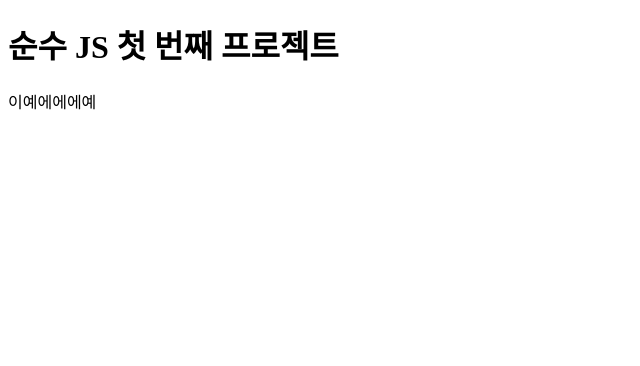
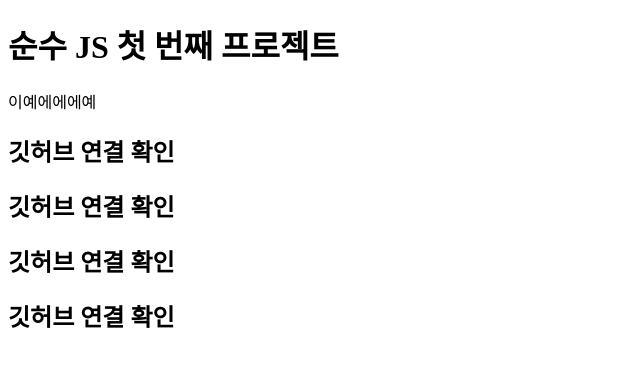
Before and after one commit to sooboi/js_practice, a plain HTML site: page index.html in a window 1280 px wide. Shown: the whole page, without its empty margins (0-640 px from the left). Drawn offline with Linux system fonts and the light colour scheme.

Commit message:
second commit

```diff
--- a/index.html
+++ b/index.html
@@ -10,5 +10,9 @@
   <body>
     <h1>순수 JS 첫 번째 프로젝트</h1>
     <p>이예에에에예</p>
+    <h2>깃허브 연결 확인</h2>
+    <h2>깃허브 연결 확인</h2>
+    <h2>깃허브 연결 확인</h2>
+    <h2>깃허브 연결 확인</h2>
   </body>
 </html>
```
